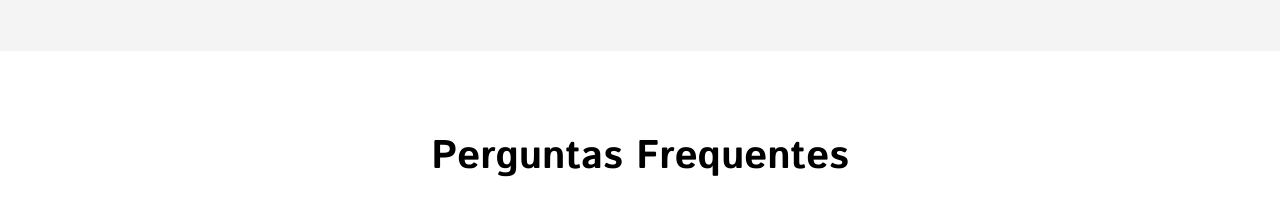
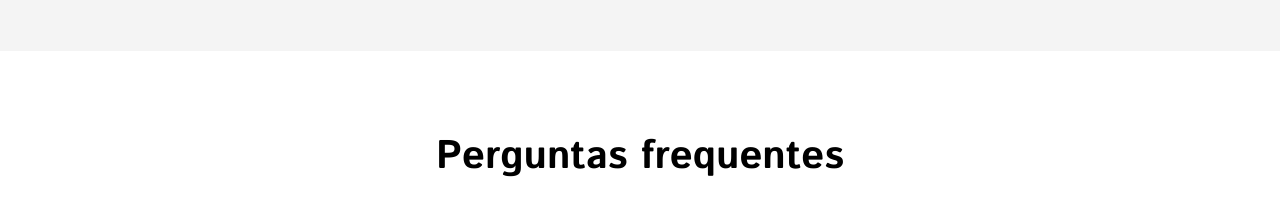
Before and after one commit to d-coder47/rent-a-car, a React (Vite) app: page / in a window 1280 px wide. Shown: the part 2960-3182 px from the top of the page. Built offline with nearby package versions, Linux system fonts and the light colour scheme.

Commit message:
chore: add tranlations to faqs section

```diff
--- a/src/components/FAQs/FAQs.tsx
+++ b/src/components/FAQs/FAQs.tsx
@@ -1,7 +1,10 @@
 import { Box, Grid2, Typography } from "@mui/material";
 import Questions from "./Questions";
+import { useTranslation } from "react-i18next";
 
 const FAQs = () => {
+  const { t } = useTranslation();
+
   return (
     <Box>
       <Grid2
@@ -26,7 +29,7 @@ const FAQs = () => {
             marginBottom: "36px",
           }}
         >
-          Perguntas Frequentes
+          {t("homepage.faq.headline")}
         </Typography>
 
         <Typography
@@ -36,11 +39,7 @@ const FAQs = () => {
             marginBottom: "36px",
           }}
         >
-          Procurando respostas sobre nossos serviços de aluguel de veículos? Na
-          V&H Investimentos, entendemos que o processo de aluguel de veículos
-          pode, por vezes, ser complicado. Por isso, compilamos uma lista
-          abrangente de perguntas frequentes para ajudá-lo a encontrar as
-          informações de que precisa.
+          {t("homepage.faq.subheadline")}
         </Typography>
         <Questions />
       </Grid2>
--- a/src/locales/en/translation.json
+++ b/src/locales/en/translation.json
@@ -8,7 +8,7 @@
     },
     "about": {
       "headline": "About Us",
-      "subheadline": "V&H Investments is a young and dynamic company based in São Vicente, Cape Verde. Founded with the aim of offering excellent mobility solutions, V&H Investments stands out for its fleet of vehicles that combine comfort, safety, and style.",
+      "subheadline": "V&H Investimentos is a young and dynamic company based in São Vicente, Cape Verde. Founded with the aim of offering excellent mobility solutions, V&H Investimentos stands out for its fleet of vehicles that combine comfort, safety, and style.",
       "cta": "Come meet us"
     },
     "services": {
@@ -33,11 +33,34 @@
       "title": "What our clients say"
     },
     "faq": {
-      "title": "Frequently Asked Questions"
+      "headline": "Frequently Asked Questions",
+      "subheadline": "Looking for answers about our car rental services? At V&H Investimentos, we understand that the car rental process can sometimes be complicated. That's why we've compiled a comprehensive list of frequently asked questions to help you find the information you need.",
+      "content": [
+        {
+          "title": "What do I need to rent a car?",
+          "description": "Lorem ipsum dolor sit amet, consectetur adipiscing elit. Ut et massa mi. Aliquam in hendrerit urna. Pellentesque sit amet sapien fringilla, mattis ligula consectetur, ultrices mauris. Maecenas vitae mattis tellus."
+        },
+        {
+          "title": "Do I need my own insurance?",
+          "description": "Lorem ipsum dolor sit amet, consectetur adipiscing elit. Ut et massa mi. Aliquam in hendrerit urna. Pellentesque sit amet sapien fringilla, mattis ligula consectetur, ultrices mauris. Maecenas vitae mattis tellus."
+        },
+        {
+          "title": "Can other people drive the vehicle I've rented?",
+          "description": "Lorem ipsum dolor sit amet, consectetur adipiscing elit. Ut et massa mi. Aliquam in hendrerit urna. Pellentesque sit amet sapien fringilla, mattis ligula consectetur, ultrices mauris. Maecenas vitae mattis tellus."
+        },
+        {
+          "title": "How does the cancellation policy work?",
+          "description": "Lorem ipsum dolor sit amet, consectetur adipiscing elit. Ut et massa mi. Aliquam in hendrerit urna. Pellentesque sit amet sapien fringilla, mattis ligula consectetur, ultrices mauris. Maecenas vitae mattis tellus."
+        },
+        {
+          "title": "What happens if I have an accident?",
+          "description": "Lorem ipsum dolor sit amet, consectetur adipiscing elit. Ut et massa mi. Aliquam in hendrerit urna. Pellentesque sit amet sapien fringilla, mattis ligula consectetur, ultrices mauris. Maecenas vitae mattis tellus."
+        }
+      ]
     },
     "engagement": {
       "title": "Rent Your Vehicle Now",
-      "subheadline": "Ready to find the perfect rental vehicle for your needs? At V&H Investments, we are here to help you every step of the way. Request your vehicle today or contact us to learn more about our services. We take pride in offering high-quality vehicles and exceptional service at affordable prices. Don’t wait – let's get started!",
+      "subheadline": "Ready to find the perfect rental vehicle for your needs? At V&H Investimentos, we are here to help you every step of the way. Request your vehicle today or contact us to learn more about our services. We take pride in offering high-quality vehicles and exceptional service at affordable prices. Don’t wait – let's get started!",
       "cta": "Book Your Vehicle",
       "startConversation": "or start a conversation"
     },
--- a/src/locales/es/translation.json
+++ b/src/locales/es/translation.json
@@ -8,7 +8,7 @@
     },
     "about": {
       "headline": "Sobre nosotros",
-      "subheadline": "V&H Inversiones es una empresa joven y dinámica con sede en São Vicente, Cabo Verde. Fundada con el objetivo de ofrecer soluciones de movilidad de excelencia, V&H Inversiones se destaca por su flota de vehículos que combinan confort, seguridad y estilo.",
+      "subheadline": "V&H Investimentos es una empresa joven y dinámica con sede en São Vicente, Cabo Verde. Fundada con el objetivo de ofrecer soluciones de movilidad de excelencia, V&H Investimentos se destaca por su flota de vehículos que combinan confort, seguridad y estilo.",
       "cta": "Ven a conocernos"
     },
     "services": {
@@ -33,11 +33,34 @@
       "title": "Lo que dicen nuestros clientes"
     },
     "faq": {
-      "title": "Preguntas Frecuentes"
+      "headline": "Preguntas Frecuentes",
+      "subheadline": "¿Busca respuestas sobre nuestros servicios de alquiler de coches? En V&H Investments, entendemos que el proceso de alquiler de coches a veces puede ser complicado. Por eso hemos recopilado una completa lista de preguntas frecuentes para ayudarle a encontrar la información que necesita.",
+      "content": [
+        {
+          "title": "¿Qué necesito para alquilar un coche?",
+          "description": "Lorem ipsum dolor sit amet, consectetur adipiscing elit. Ut et massa mi. Aliquam in hendrerit urna. Pellentesque sit amet sapien fringilla, mattis ligula consectetur, ultrices mauris. Maecenas vitae mattis tellus."
+        },
+        {
+          "title": "¿Necesito mi propio seguro?",
+          "description": "Lorem ipsum dolor sit amet, consectetur adipiscing elit. Ut et massa mi. Aliquam in hendrerit urna. Pellentesque sit amet sapien fringilla, mattis ligula consectetur, ultrices mauris. Maecenas vitae mattis tellus."
+        },
+        {
+          "title": "¿Pueden conducir otras personas el vehículo que he alquilado?",
+          "description": "Lorem ipsum dolor sit amet, consectetur adipiscing elit. Ut et massa mi. Aliquam in hendrerit urna. Pellentesque sit amet sapien fringilla, mattis ligula consectetur, ultrices mauris. Maecenas vitae mattis tellus."
+        },
+        {
+          "title": "¿Cómo funciona la política de cancelación?",
+          "description": "Lorem ipsum dolor sit amet, consectetur adipiscing elit. Ut et massa mi. Aliquam in hendrerit urna. Pellentesque sit amet sapien fringilla, mattis ligula consectetur, ultrices mauris. Maecenas vitae mattis tellus."
+        },
+        {
+          "title": "¿Qué ocurre si tengo un accidente?",
+          "description": "Lorem ipsum dolor sit amet, consectetur adipiscing elit. Ut et massa mi. Aliquam in hendrerit urna. Pellentesque sit amet sapien fringilla, mattis ligula consectetur, ultrices mauris. Maecenas vitae mattis tellus."
+        }
+      ]
     },
     "engagement": {
       "title": "¡Alquila tu vehículo ahora",
-      "subheadline": "¿Listo para encontrar el vehículo de alquiler perfecto para tus necesidades? En V&H Inversiones, estamos aquí para ayudarte en cada paso. Solicita tu vehículo hoy mismo o contáctanos para saber más sobre nuestros servicios. Nos enorgullece ofrecer vehículos de alta calidad y un servicio excepcional a precios accesibles. No esperes, ¡comencemos ya!",
+      "subheadline": "¿Listo para encontrar el vehículo de alquiler perfecto para tus necesidades? En V&H Investimentos, estamos aquí para ayudarte en cada paso. Solicita tu vehículo hoy mismo o contáctanos para saber más sobre nuestros servicios. Nos enorgullece ofrecer vehículos de alta calidad y un servicio excepcional a precios accesibles. No esperes, ¡comencemos ya!",
       "cta": "Reserva tu vehículo",
       "startConversation": "o inicia una conversación"
     },
--- a/src/locales/fr/translation.json
+++ b/src/locales/fr/translation.json
@@ -8,7 +8,7 @@
     },
     "about": {
       "headline": "À propos de nous",
-      "subheadline": "V&H Investissements est une entreprise jeune et dynamique basée à São Vicente, Cap-Vert. Fondée dans le but d'offrir des solutions de mobilité d'excellence, V&H Investissements se distingue par sa flotte de véhicules alliant confort, sécurité et style.",
+      "subheadline": "V&H Investimentos est une entreprise jeune et dynamique basée à São Vicente, Cap-Vert. Fondée dans le but d'offrir des solutions de mobilité d'excellence, V&H Investimentos se distingue par sa flotte de véhicules alliant confort, sécurité et style.",
       "cta": "Venez nous rencontrer"
     },
     "services": {
@@ -33,11 +33,34 @@
       "title": "Ce que disent nos clients"
     },
     "faq": {
-      "title": "Questions Fréquemment Posées"
+      "headline": "Questions Fréquemment Posées",
+      "subheadline": "Vous cherchez des réponses sur nos services de location de voitures ? Chez V&H Investments, nous comprenons que le processus de location de voiture peut parfois être compliqué. C'est pourquoi nous avons dressé une liste complète des questions les plus fréquemment posées pour vous aider à trouver les informations dont vous avez besoin.",
+      "content": [
+        {
+          "title": "De quoi ai-je besoin pour louer une voiture ?",
+          "description": "Lorem ipsum dolor sit amet, consectetur adipiscing elit. Ut et massa mi. Aliquam in hendrerit urna. Pellentesque sit amet sapien fringilla, mattis ligula consectetur, ultrices mauris. Maecenas vitae mattis tellus."
+        },
+        {
+          "title": "Ai-je besoin de ma propre assurance ?",
+          "description": "Lorem ipsum dolor sit amet, consectetur adipiscing elit. Ut et massa mi. Aliquam in hendrerit urna. Pellentesque sit amet sapien fringilla, mattis ligula consectetur, ultrices mauris. Maecenas vitae mattis tellus."
+        },
+        {
+          "title": "D'autres personnes peuvent-elles conduire le véhicule que j'ai loué ?",
+          "description": "Lorem ipsum dolor sit amet, consectetur adipiscing elit. Ut et massa mi. Aliquam in hendrerit urna. Pellentesque sit amet sapien fringilla, mattis ligula consectetur, ultrices mauris. Maecenas vitae mattis tellus."
+        },
+        {
+          "title": "Comment fonctionne la politique d'annulation ?",
+          "description": "Lorem ipsum dolor sit amet, consectetur adipiscing elit. Ut et massa mi. Aliquam in hendrerit urna. Pellentesque sit amet sapien fringilla, mattis ligula consectetur, ultrices mauris. Maecenas vitae mattis tellus."
+        },
+        {
+          "title": "Que se passe-t-il en cas d'accident ?",
+          "description": "Lorem ipsum dolor sit amet, consectetur adipiscing elit. Ut et massa mi. Aliquam in hendrerit urna. Pellentesque sit amet sapien fringilla, mattis ligula consectetur, ultrices mauris. Maecenas vitae mattis tellus."
+        }
+      ]
     },
     "engagement": {
       "title": "Louez votre véhicule maintenant",
-      "subheadline": "Prêt à trouver le véhicule de location parfait pour vos besoins ? Chez V&H Investissements, nous sommes là pour vous aider à chaque étape. Demandez votre véhicule dès aujourd'hui ou contactez-nous pour en savoir plus sur nos services. Nous sommes fiers d'offrir des véhicules de haute qualité et un service exceptionnel à des prix abordables. N'attendez pas – commençons dès maintenant !",
+      "subheadline": "Prêt à trouver le véhicule de location parfait pour vos besoins ? Chez V&H Investimentos, nous sommes là pour vous aider à chaque étape. Demandez votre véhicule dès aujourd'hui ou contactez-nous pour en savoir plus sur nos services. Nous sommes fiers d'offrir des véhicules de haute qualité et un service exceptionnel à des prix abordables. N'attendez pas – commençons dès maintenant !",
       "cta": "Réservez votre véhicule",
       "startConversation": "ou commencez une conversation"
     },
--- a/src/locales/pt/translation.json
+++ b/src/locales/pt/translation.json
@@ -33,7 +33,30 @@
       "title": "O que nossos clientes dizem"
     },
     "faq": {
-      "title": "Perguntas frequentes"
+      "headline": "Perguntas frequentes",
+      "subheadline": "Procurando respostas sobre nossos serviços de aluguel de veículos? Na V&H Investimentos, entendemos que o processo de aluguel de veículos pode, por vezes, ser complicado. Por isso, compilamos uma lista abrangente de perguntas frequentes para ajudá-lo a encontrar as informações de que precisa.",
+      "content": [
+        {
+          "title": "O que é preciso para alugar um veículo?",
+          "description": "Lorem ipsum dolor sit amet, consectetur adipiscing elit. Ut et massa mi. Aliquam in hendrerit urna. Pellentesque sit amet sapien fringilla, mattis ligula consectetur, ultrices mauris. Maecenas vitae mattis tellus."
+        },
+        {
+          "title": "Preciso do meu próprio seguro?",
+          "description": "Lorem ipsum dolor sit amet, consectetur adipiscing elit. Ut et massa mi. Aliquam in hendrerit urna. Pellentesque sit amet sapien fringilla, mattis ligula consectetur, ultrices mauris. Maecenas vitae mattis tellus."
+        },
+        {
+          "title": "Outras pessoas podem dirigir o veículo que eu aluguei?",
+          "description": "Lorem ipsum dolor sit amet, consectetur adipiscing elit. Ut et massa mi. Aliquam in hendrerit urna. Pellentesque sit amet sapien fringilla, mattis ligula consectetur, ultrices mauris. Maecenas vitae mattis tellus."
+        },
+        {
+          "title": "Como funciona a política de cancelamento?",
+          "description": "Lorem ipsum dolor sit amet, consectetur adipiscing elit. Ut et massa mi. Aliquam in hendrerit urna. Pellentesque sit amet sapien fringilla, mattis ligula consectetur, ultrices mauris. Maecenas vitae mattis tellus."
+        },
+        {
+          "title": "O que acontece se eu tiver um acidente?",
+          "description": "Lorem ipsum dolor sit amet, consectetur adipiscing elit. Ut et massa mi. Aliquam in hendrerit urna. Pellentesque sit amet sapien fringilla, mattis ligula consectetur, ultrices mauris. Maecenas vitae mattis tellus."
+        }
+      ]
     },
     "engagement": {
       "title": "Alugue seu veículo agora",
```
Also changed, not shown: src/components/FAQs/Questions.tsx (+6 -1 lines).
